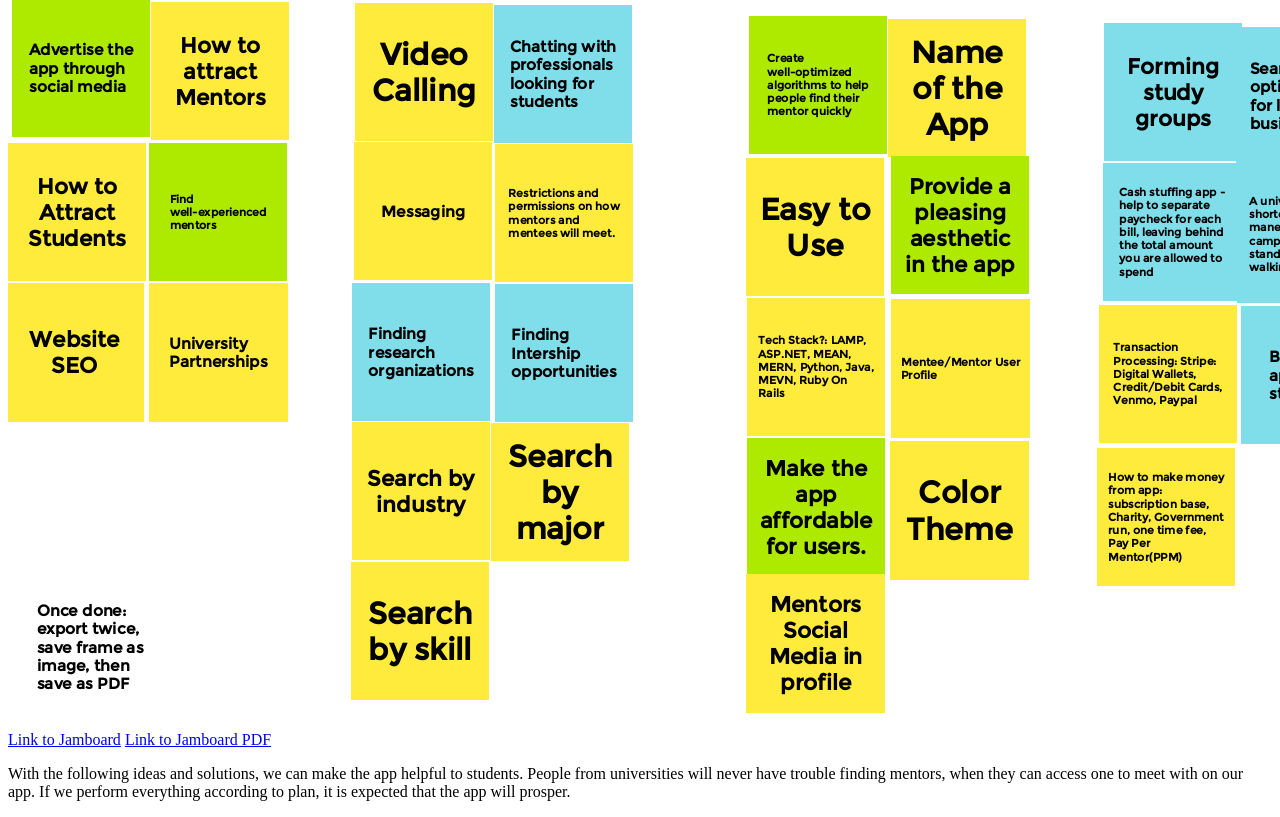
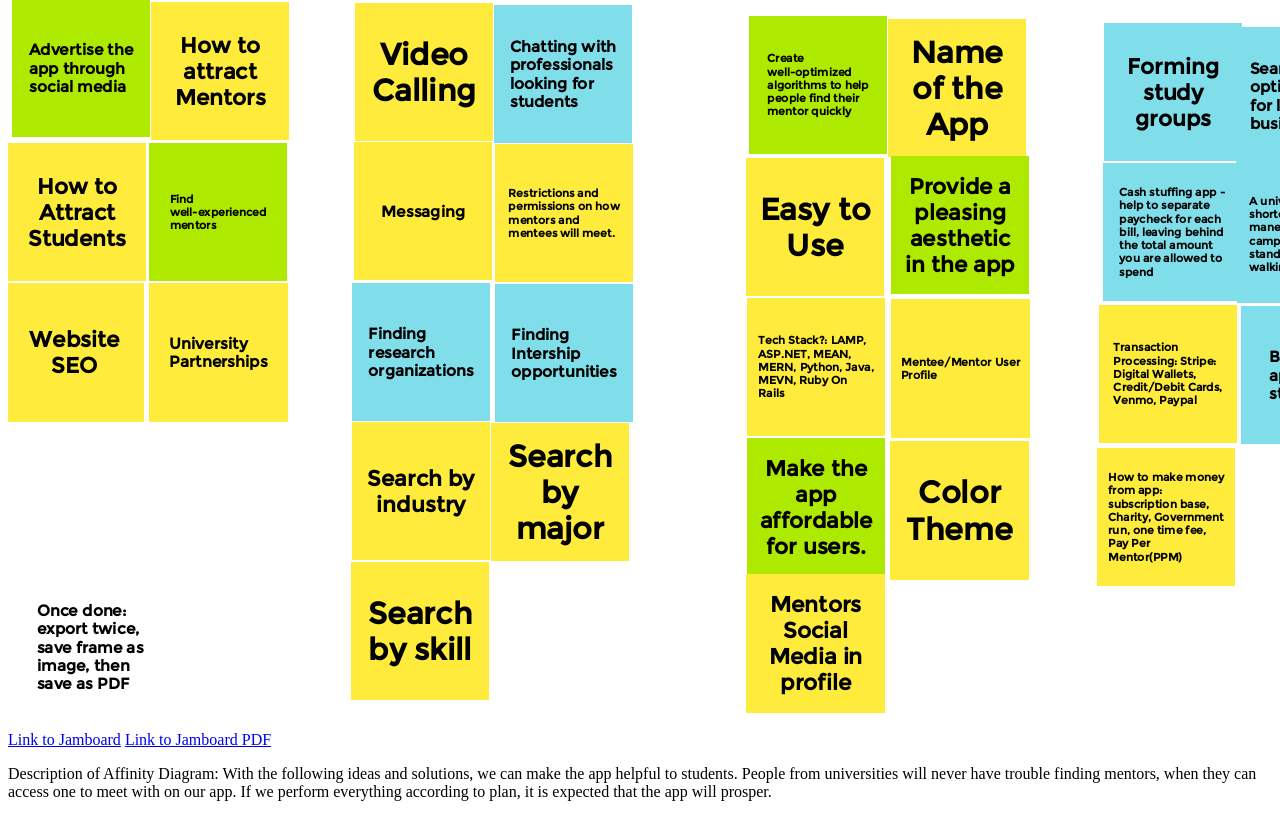
Before and after one commit to tshaughn/tshaughn.github.io, a plain HTML site: page index.html in a window 1280 px wide. Shown: the part 395-1212 px from the top of the page. Drawn offline with Linux system fonts and the light colour scheme.

Commit message:
Update index.html

```diff
--- a/index.html
+++ b/index.html
@@ -19,7 +19,7 @@
         <a href="https://jamboard.google.com/d/1WggLeqDEqvnDhcKEBqDzKz__gVggZgEKsL8zojNOxfg/edit?usp=sharing">Link to Jamboard</a>
         <a href="images/Affinity Diagram.pdf">Link to Jamboard PDF</a>
         <p>
-          With the following ideas and solutions, we can make the app helpful to students. People from universities will never
+          Description of Affinity Diagram: With the following ideas and solutions, we can make the app helpful to students. People from universities will never
           have trouble finding mentors, when they can access one to meet with on our app. If we perform everything according to plan,
           it is expected that the app will prosper.
         </p>
```
